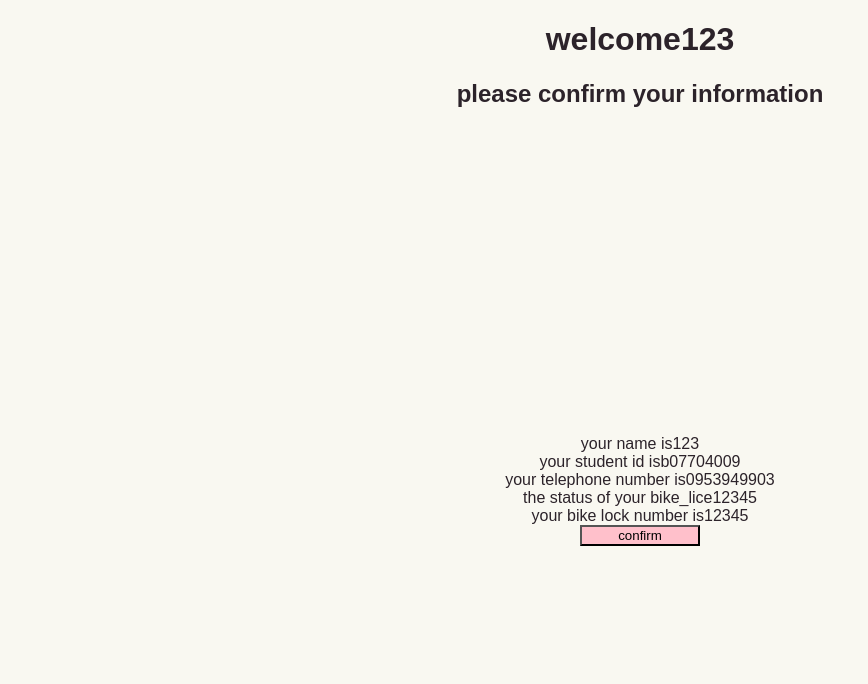
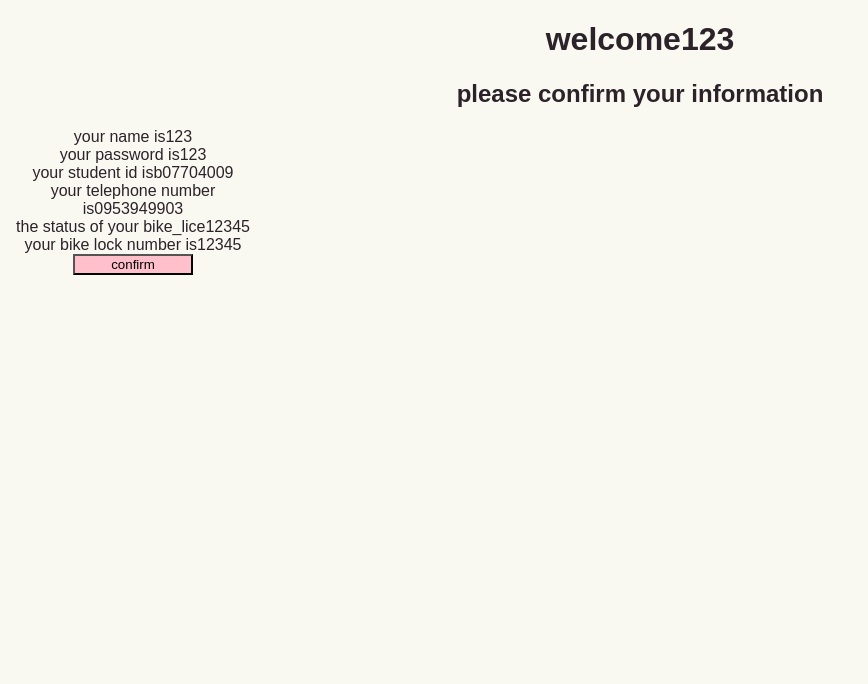
Before and after one commit to b07704009/108-1-PBC-final-group7, a Flask app: template templates/index3.html in a window 1280 px wide. Shown: the top 684 px of the page, without its empty margins (0-868 px from the left). Run offline with Flask 2, Linux system fonts and the light colour scheme; the template is opened without the code that fills it, so the values that code supplies are empty; parts of the project's set-up code (start-up, migrations or seed data) failed here and were passed over.

Commit message:
Update index3.html

```diff
--- a/templates/index3.html
+++ b/templates/index3.html
@@ -11,15 +11,11 @@
                         text-align: center;
                     }
                     section{
-                            width: 500px;
+                            width: 250px;
                             height: 250px;
                             position: absolute;
-                            top: 70%;
-                            left: 50%;
                             overflow: auto;
                             text-align: center;
-                            margin-left:-250px;
-                            margin-top:-150px;
                     }
 
                  </style>
@@ -31,6 +27,9 @@
       <section class="information check">
         <legend>
           <label>your name is123</label>
+        </legend>
+        <legend>
+          <label>your password is123</label>
         </legend>
         <legend>
           <label>your student id isb07704009</label>
```
